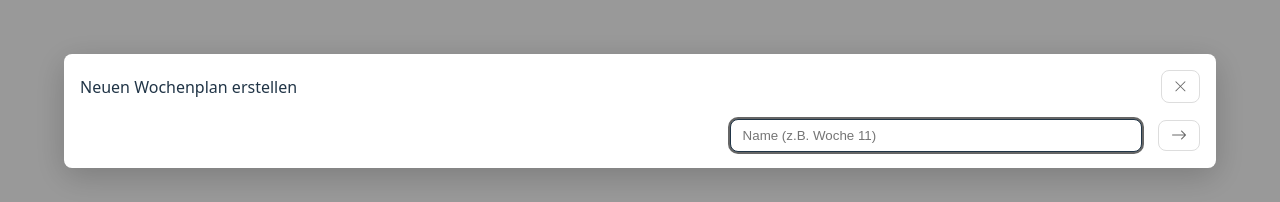
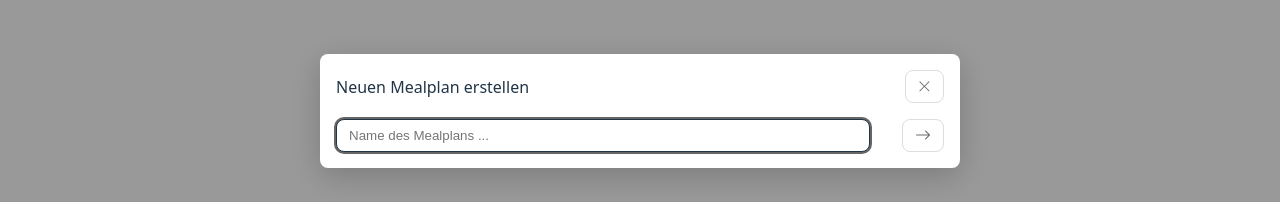
Before and after one commit to ronjakrg/rezepte, a React (Vite) app: page / in a window 1280 px wide. Both pictures are taken after a click on the button 317 px from the left and 51 px from the top of the page. Shown: the part 289-491 px from the top of the page. Built offline with nearby package versions, Linux system fonts and the light colour scheme; no server answers.

Commit message:
Improve naming and styling of mealplan dialogs

```diff
--- a/src/App.tsx
+++ b/src/App.tsx
@@ -1,8 +1,8 @@
 import { useState, useEffect } from "react";
 import RecipeTab from "./components/RecipeTab";
 import MealplanTab from "./components/MealplanTab";
-import NewMealplanDialog from "./components/NewMealplanDialog";
-import DeleteMealplanDialog from "./components/DeleteMealplanDialog";
+import NewMealplanDialog from "./components/MealplanDialogCreate";
+import DeleteMealplanDialog from "./components/MealplanDialogDelete";
 import type { Recipe } from "./types";
 import {
   fetchMealplanList,
--- a/src/components/NewMealplanDialog.tsx
+++ b/src/components/MealplanDialogCreate.tsx
@@ -13,20 +13,20 @@ const NewMealplanDialog: React.FC<NewMealplanDialogProps> = ({
   onCreate,
   onClose,
 }) => (
-  <div className="recipe-picker-overlay" onClick={onClose}>
-    <div className="recipe-picker-modal" onClick={(e) => e.stopPropagation()}>
+  <div className="modal-overlay" onClick={onClose}>
+    <div className="modal mealplan-dialog" onClick={(e) => e.stopPropagation()}>
       <div className="wrapper">
-        <div className="recipe-picker-header">
-          Neuen Wochenplan erstellen
+        <div className="modal-header">
+          Neuen Mealplan erstellen
           <button className="close-btn" onClick={onClose}>
             <i className="bi bi-x-lg"></i>
           </button>
         </div>
-        <div className="recipe-picker-note-row">
+        <div className="input-row">
           <input
             className="text-input"
             type="text"
-            placeholder="Name (z.B. Woche 11)"
+            placeholder="Name des Mealplans ..."
             value={newName}
             autoFocus
             onChange={(e) => setNewName(e.target.value)}
--- a/src/components/DeleteMealplanDialog.tsx
+++ b/src/components/MealplanDialogDelete.tsx
@@ -12,25 +12,21 @@ const DeleteMealplanDialog: React.FC<DeleteMealplanDialogProps> = ({
   onDelete,
   onClose,
 }) => (
-  <div className="recipe-picker-overlay" onClick={onClose}>
-    <div className="recipe-picker-modal" onClick={(e) => e.stopPropagation()}>
+  <div className="modal-overlay" onClick={onClose}>
+    <div className="modal mealplan-dialog" onClick={(e) => e.stopPropagation()}>
       <div className="wrapper">
-        <div className="recipe-picker-header">
-          „{plan.displayName}" löschen?
+        <div className="modal-header">
+          "{plan.displayName}" wirklich löschen?
           <button className="close-btn" onClick={onClose}>
             <i className="bi bi-x-lg"></i>
           </button>
         </div>
-        <div className="recipe-picker-note-row">
-          <button className="arrow-btn" onClick={onClose}>
+        <div className="modal-buttons">
+          <button className="text-button" onClick={onClose}>
             Abbrechen
           </button>
           <button
-            className="arrow-btn"
-            style={{
-              background: "var(--color-danger, #e53e3e)",
-              color: "#fff",
-            }}
+            className="text-button text-button-red"
             onClick={() => onDelete(plan)}
           >
             Löschen
--- a/src/components/RecipePicker.tsx
+++ b/src/components/RecipePicker.tsx
@@ -32,10 +32,10 @@ function RecipePicker({ onSelect, onClose }: RecipePickerProps) {
   };
 
   return (
-    <div className="recipe-picker-overlay" onClick={onClose}>
-      <div className="recipe-picker-modal" onClick={(e) => e.stopPropagation()}>
+    <div className="modal-overlay" onClick={onClose}>
+      <div className="modal" onClick={(e) => e.stopPropagation()}>
         <div className="wrapper">
-          <div className="recipe-picker-header">
+          <div className="modal-header">
             Rezept auswählen
             <button className="close-btn" onClick={onClose}>
               <i className="bi bi-x-lg"></i>
--- a/src/css/App.css
+++ b/src/css/App.css
@@ -50,6 +50,10 @@ h4 {
   color: var(--color-primary);
   background: white;
 }
+.input-row {
+  display: flex;
+  gap: var(--grid-gap);
+}
 
 /* Tabs */
 .tabs {
@@ -101,6 +105,17 @@ h4 {
 .close-btn:hover,
 .close-btn:focus {
   background-color: var(--color-light-gray);
+}
+.text-button {
+  border-radius: var(--border-radius);
+  cursor: pointer;
+  padding: var(--padding-btn);
+  border: none;
+  color: var(--color-primary);
+}
+.text-button-red {
+  background: var(--color-red);
+  color: white;
 }
 .arrow-btn {
   border: var(--border-width-small) solid var(--color-secondary);
@@ -278,11 +293,15 @@ details[open] > summary .summary-chevron {
 }
 .mealplan-remove-icon {
   font-size: 20px;
-  color: rgb(217, 80, 80);
+  color: var(--color-red);
+}
+.mealplan-dialog {
+  width: 50vw !important;
+  max-height: 80vh !important;
 }
 
-/* Recipe picker modal */
-.recipe-picker-overlay {
+/* Modal */
+.modal-overlay {
   position: fixed;
   inset: 0;
   background: rgba(0, 0, 0, 0.4);
@@ -291,8 +310,8 @@ details[open] > summary .summary-chevron {
   justify-content: center;
   z-index: 100;
 }
-.recipe-picker-modal {
-  background: #ffffff;
+.modal {
+  background: white;
   border-radius: var(--border-radius);
   width: 90vw;
   max-height: 80vh;
@@ -301,11 +320,19 @@ details[open] > summary .summary-chevron {
   overflow: hidden;
   box-shadow: 0 8px 32px rgba(0, 0, 0, 0.2);
 }
-.recipe-picker-header {
+.modal-header {
   display: flex;
   align-items: center;
   justify-content: space-between;
 }
+.modal-buttons {
+  display: flex;
+  justify-content: flex-end;
+  margin-top: var(--grid-gap);
+  gap: var(--grid-gap);
+}
+
+/* Recipe picker modal */
 .recipe-picker-note-row {
   width: 42%;
   margin-left: auto;
--- a/src/css/index.css
+++ b/src/css/index.css
@@ -5,6 +5,7 @@
   --color-dark-gray: #444;
   --color-light-gray: #f0f0f0;
   --color-light-blue: #f1f9ff;
+  --color-red: rgb(217, 80, 80);
   --border-width: 2px;
   --border-width-small: 1px;
   --border-radius: 8px;
@@ -21,7 +22,7 @@
   line-height: 1.5;
   font-weight: 400;
   color: var(--color-primary);
-  background-color: #ffffff;
+  background-color: white;
 }
 
 body {
```
